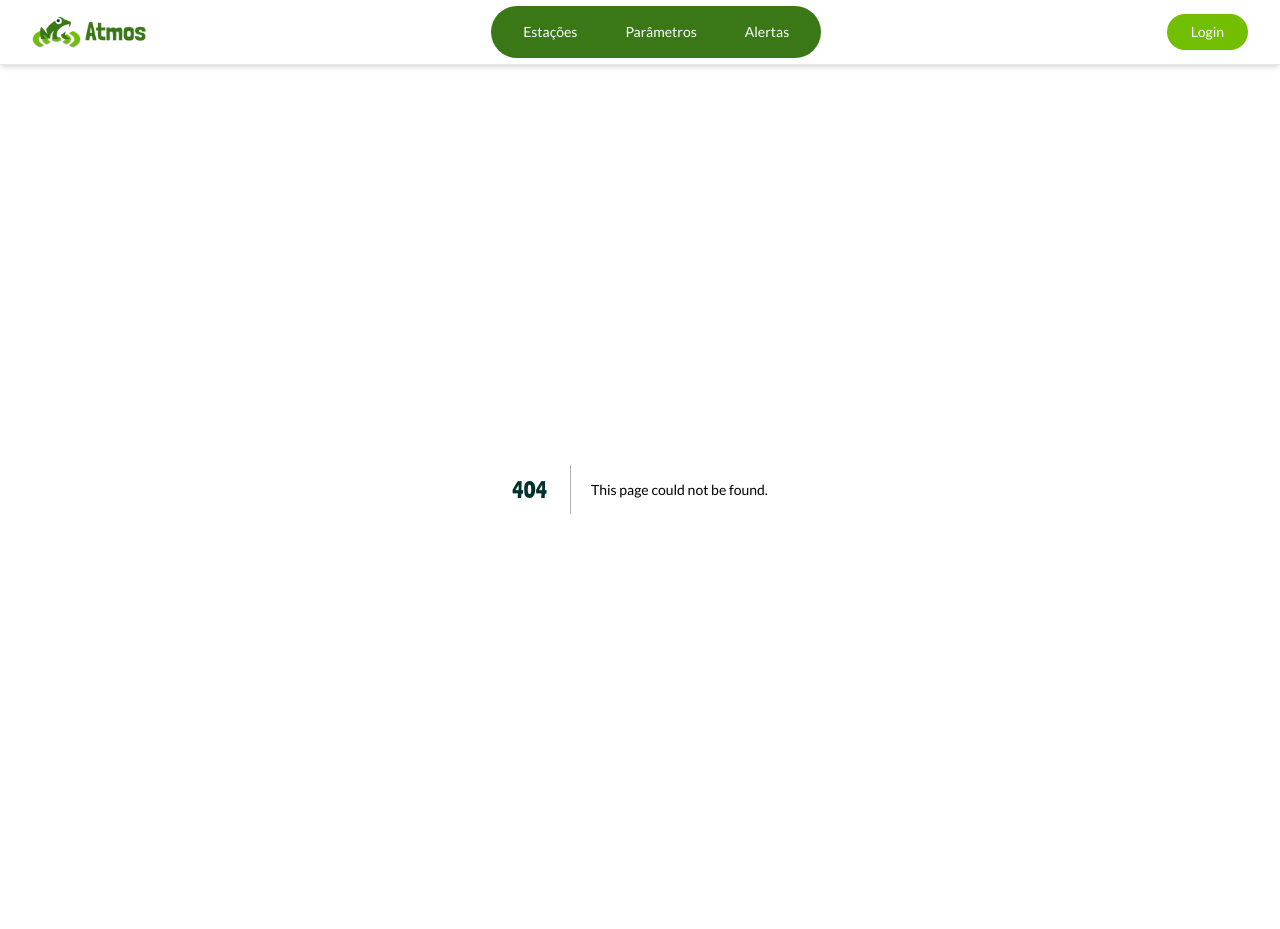
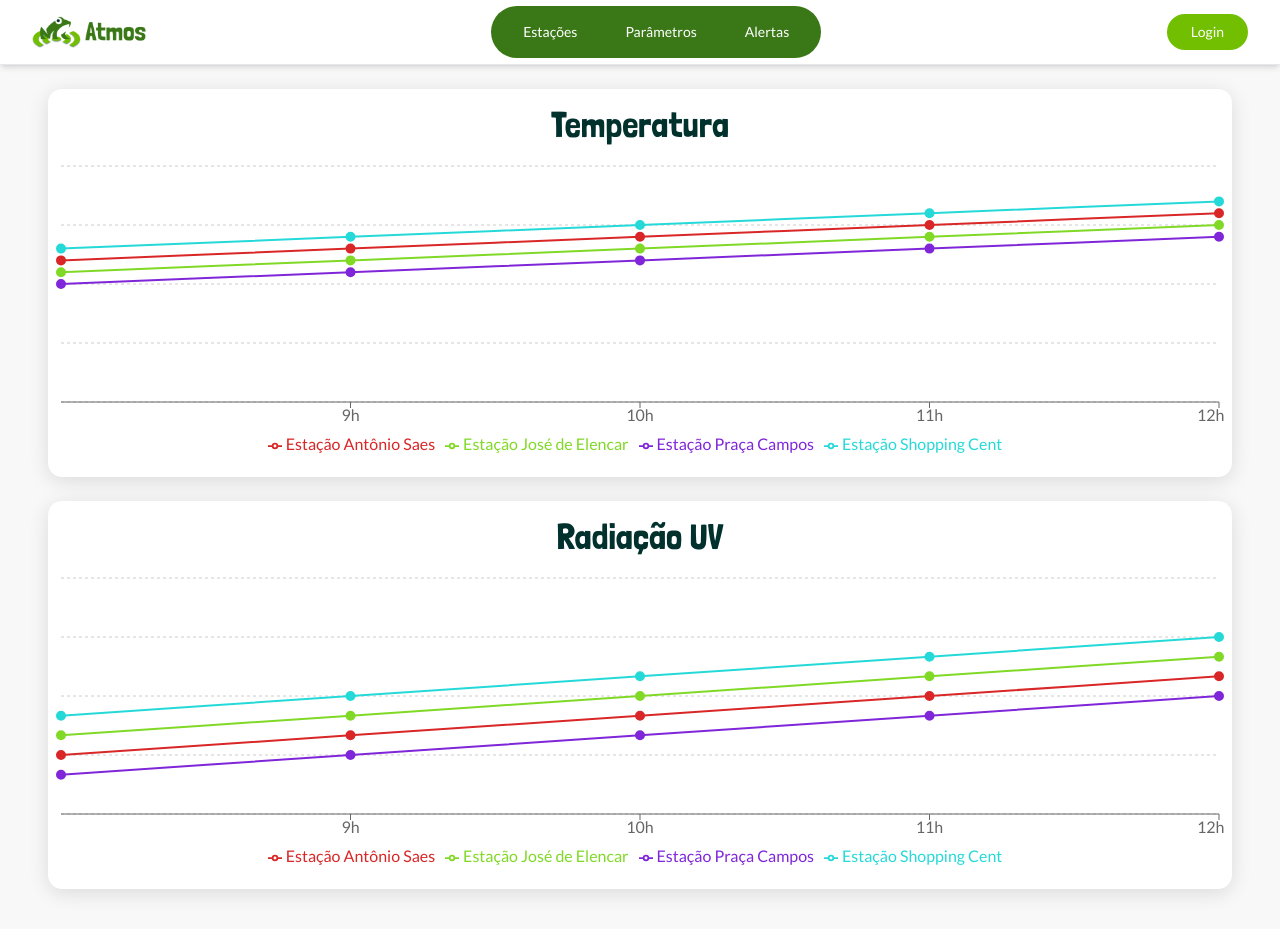
Before and after one commit to SkyFlyTeam/Atmos-frontend, a Next.js app: page /dashboard in a window 1280 px wide. Before the commit this address had no page. Built offline with nearby package versions, Linux system fonts and the light colour scheme; a web font is replaced by a local one.

Commit message:
AT 40 feat: Adicionar gráfico dinâmico a partir de dados mockados

```diff
--- a/package.json
+++ b/package.json
@@ -29,6 +29,7 @@
     "react-hook-form": "^7.62.0",
     "react-icons": "^5.5.0",
     "react-toastify": "^11.0.5",
+    "recharts": "^3.2.1",
     "tailwind-merge": "^3.3.1",
     "tailwindcss-animate": "^1.0.7",
     "zod": "^4.1.9"
--- /dev/null
+++ b/src/components/CardChart/CardChart.tsx
@@ -0,0 +1,18 @@
+import { Card } from "../ui/card"
+import { ReactNode } from "react"
+
+type CardChartProps = {
+    title: string,
+    chart?: ReactNode
+}
+
+const CardChart = ({title, chart} : CardChartProps) => {
+    return (
+        <Card className="w-full flex flex-col items-center px-2 py-4 gap-4">
+            <h2 className="text-4xl font-londrina text-dark-cyan">{title}</h2>
+            {chart}
+        </Card>
+    )
+}
+
+export default CardChart;
--- /dev/null
+++ b/src/pages/dashboard/components/AreaChart.tsx
@@ -0,0 +1,60 @@
+"use client"
+
+import { Line, LineChart, CartesianGrid, XAxis, Tooltip, ResponsiveContainer, Legend } from "recharts";
+import CardChart from "@/components/CardChart/CardChart";  // Certifique-se de que o caminho está correto
+
+// Tipo para os dados do gráfico
+interface ChartData {
+  time: string;
+  [key: string]: number | string;
+}
+
+interface AreaChartProps {
+  title: string;
+  data: ChartData[];
+  stations: string[];
+}
+
+const AreaChartComponent = ({ title, data, stations }: AreaChartProps) => {
+  // Cores dinâmicas para cada estação
+  const chartConfig = stations.reduce((acc, station, index) => {
+    acc[station] = {
+      label: station,
+      color: `hsl(${index * 90}, 70%, 50%)`, // Cores distintas para cada estação
+    };
+    return acc;
+  }, {} as Record<string, { label: string; color: string }>);
+
+  const chart = (
+    <ResponsiveContainer width="100%" height={300}>
+      <LineChart data={data}>
+        <CartesianGrid vertical={false} strokeDasharray="3 3" />
+        <XAxis dataKey="time" />
+        <Tooltip />
+        <Legend verticalAlign="bottom" align="center" />
+        {stations.map((station) => (
+          <Line
+            key={station}
+            type="monotone"
+            dataKey={station} // Usando a estação como o 'dataKey'
+            stroke={chartConfig[station].color}
+            strokeWidth={2}
+            dot={{
+              fill: chartConfig[station].color,
+              r: 4, // Ajuste do tamanho do ponto
+            }}
+            activeDot={{
+              r: 6, // Tamanho do ponto ativo
+            }}
+          />
+        ))}
+      </LineChart>
+    </ResponsiveContainer>
+  );
+
+  return (
+    <CardChart title={title} chart={chart} />
+  );
+};
+
+export default AreaChartComponent;
--- /dev/null
+++ b/src/pages/dashboard/index.tsx
@@ -0,0 +1,39 @@
+"use client"
+
+import AreaChartComponent from "./components/AreaChart";
+
+// Dados mockados para teste
+const temperatureData = [
+  { time: "8h", "Estação Antônio Saes": 12, "Estação José de Elencar": 11, "Estação Shopping Cent": 13, "Estação Praça Campos": 10, tipo_parametro: "Temperatura" },
+  { time: "9h", "Estação Antônio Saes": 13, "Estação José de Elencar": 12, "Estação Shopping Cent": 14, "Estação Praça Campos": 11, tipo_parametro: "Temperatura" },
+  { time: "10h", "Estação Antônio Saes": 14, "Estação José de Elencar": 13, "Estação Shopping Cent": 15, "Estação Praça Campos": 12, tipo_parametro: "Temperatura" },
+  { time: "11h", "Estação Antônio Saes": 15, "Estação José de Elencar": 14, "Estação Shopping Cent": 16, "Estação Praça Campos": 13, tipo_parametro: "Temperatura" },
+  { time: "12h", "Estação Antônio Saes": 16, "Estação José de Elencar": 15, "Estação Shopping Cent": 17, "Estação Praça Campos": 14, tipo_parametro: "Temperatura" },
+];
+
+const uvRadiationData = [
+  { time: "8h", "Estação Antônio Saes": 3, "Estação José de Elencar": 4, "Estação Shopping Cent": 5, "Estação Praça Campos": 2, tipo_parametro: "Radiação UV" },
+  { time: "9h", "Estação Antônio Saes": 4, "Estação José de Elencar": 5, "Estação Shopping Cent": 6, "Estação Praça Campos": 3, tipo_parametro: "Radiação UV" },
+  { time: "10h", "Estação Antônio Saes": 5, "Estação José de Elencar": 6, "Estação Shopping Cent": 7, "Estação Praça Campos": 4, tipo_parametro: "Radiação UV" },
+  { time: "11h", "Estação Antônio Saes": 6, "Estação José de Elencar": 7, "Estação Shopping Cent": 8, "Estação Praça Campos": 5, tipo_parametro: "Radiação UV" },
+  { time: "12h", "Estação Antônio Saes": 7, "Estação José de Elencar": 8, "Estação Shopping Cent": 9, "Estação Praça Campos": 6, tipo_parametro: "Radiação UV" },
+];
+
+const Dashboard = () => {
+  return (
+    <div className="flex flex-col gap-6">
+      <AreaChartComponent
+        data={temperatureData}
+        stations={["Estação Antônio Saes", "Estação José de Elencar", "Estação Shopping Cent", "Estação Praça Campos"]}
+        title={temperatureData[0]?.tipo_parametro} // Usando tipo_parametro do primeiro item dos dados
+      />
+      <AreaChartComponent
+        data={uvRadiationData}
+        stations={["Estação Antônio Saes", "Estação José de Elencar", "Estação Shopping Cent", "Estação Praça Campos"]}
+        title={uvRadiationData[0]?.tipo_parametro} // Usando tipo_parametro do primeiro item dos dados
+      />
+    </div>
+  );
+};
+
+export default Dashboard;
```
Also changed, not shown: 1 other file (tests, documents, lock files or other folders).
